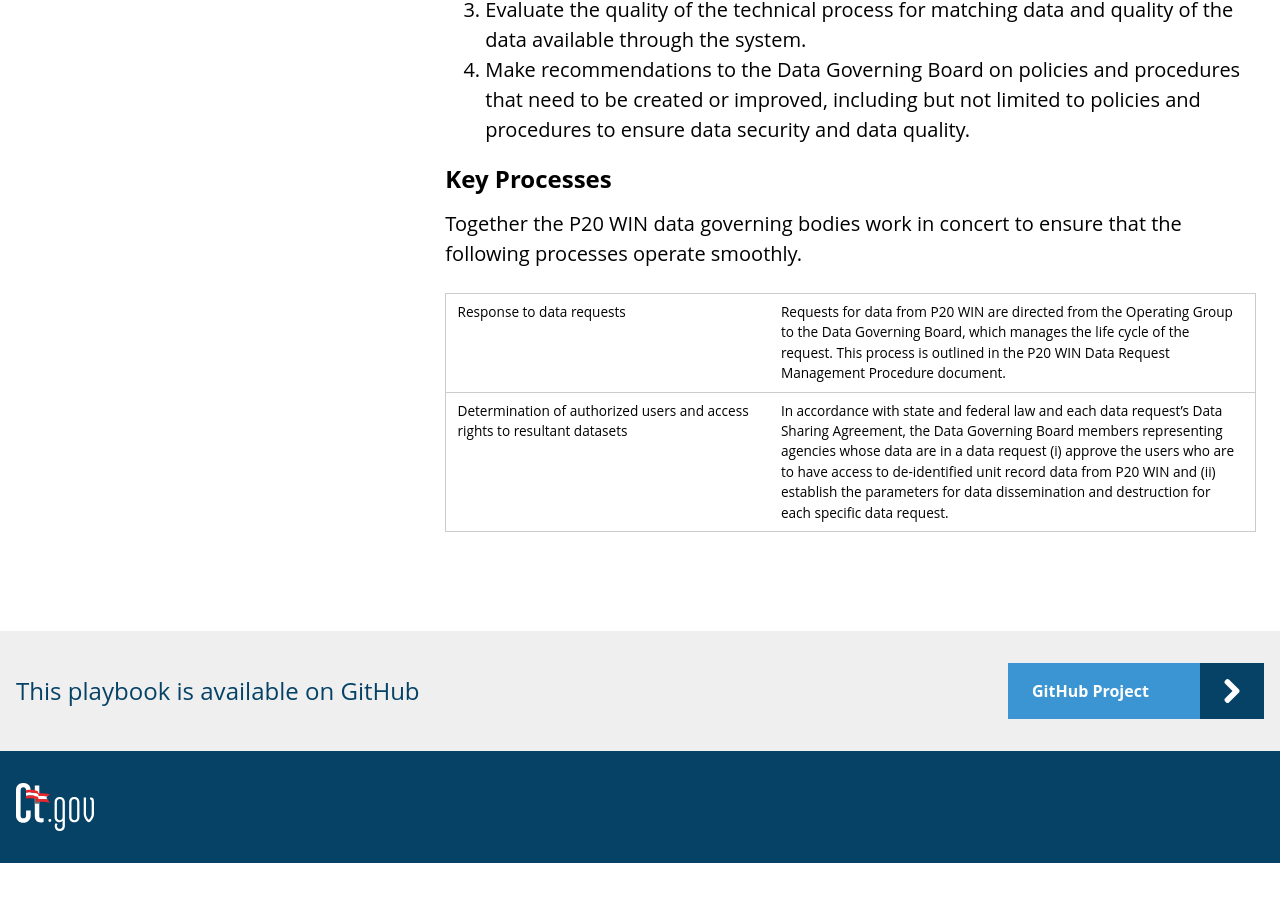
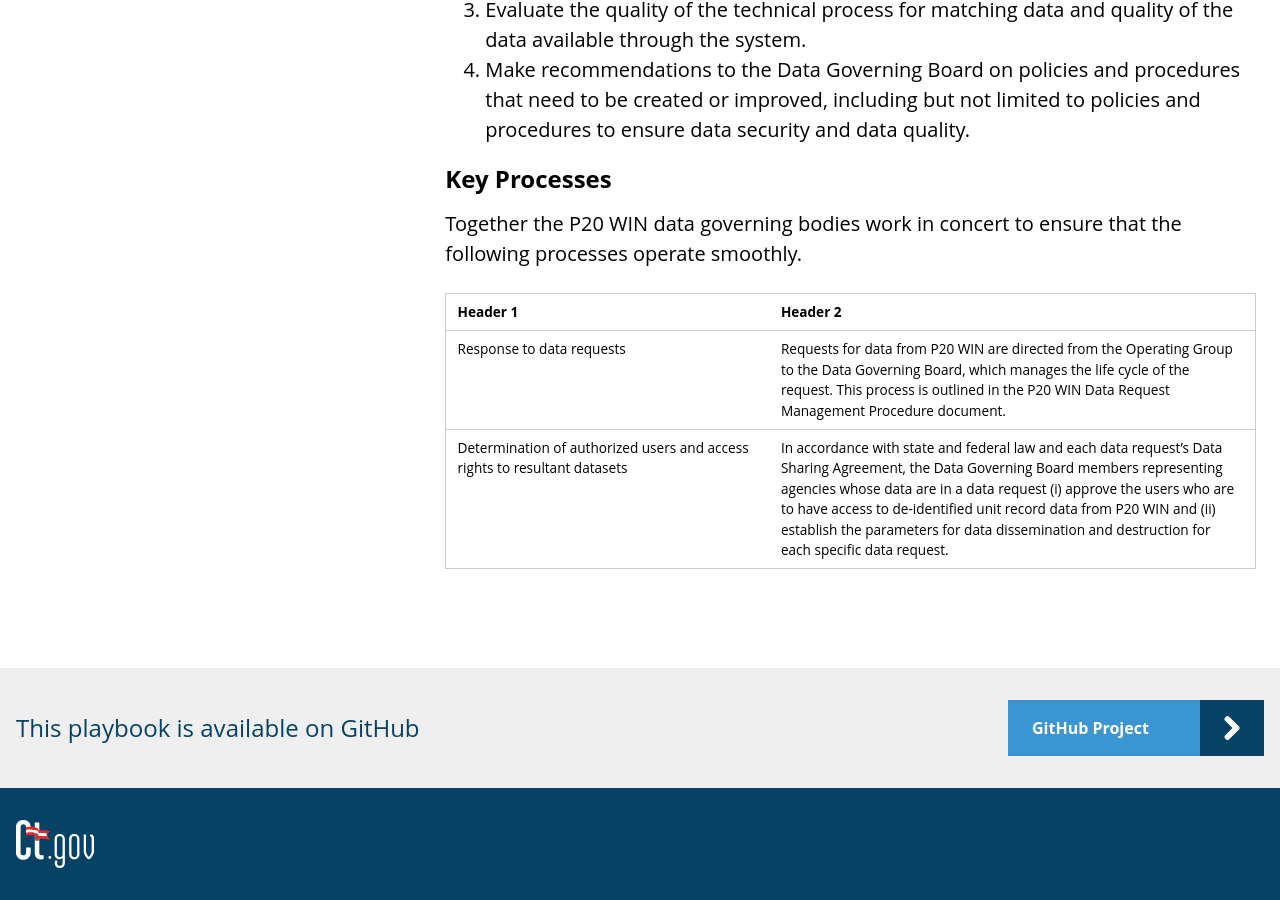
Before and after one commit to P20-WIN/Data-Governance-Manual, a Jekyll site: the page built from 1_data-governance-structure.md, in a window 1280 px wide and 900 px high, scrolled down 5459 px. Built offline with Jekyll 4.4.1, drawn with Linux system fonts in a browser that asks for light colours; before the commit the page ends 6322 px from its top, so only the background shows below that.

Commit message:
Update 1_data-governance-structure.md

```diff
--- a/1_data-governance-structure.md
+++ b/1_data-governance-structure.md
@@ -93,6 +93,7 @@ Responsibilities:
 
 Together the P20 WIN data governing bodies work in concert to ensure that the following processes operate smoothly.
 
+| Header 1 | Header 2 |
 | ----------- | ----------- |
 | Response to data requests | Requests for data from P20 WIN are directed from the Operating Group to the Data Governing Board, which manages the life cycle of the request. This process is outlined in the P20 WIN Data Request Management Procedure document.|
 | Determination of authorized users and access rights to resultant datasets | In accordance with state and federal law and each data request’s Data Sharing Agreement, the Data Governing Board members representing agencies whose data are in a data request (i) approve the users who are to have access to de-identified unit record data from P20 WIN and (ii) establish the parameters for data dissemination and destruction for each specific data request.|
```
